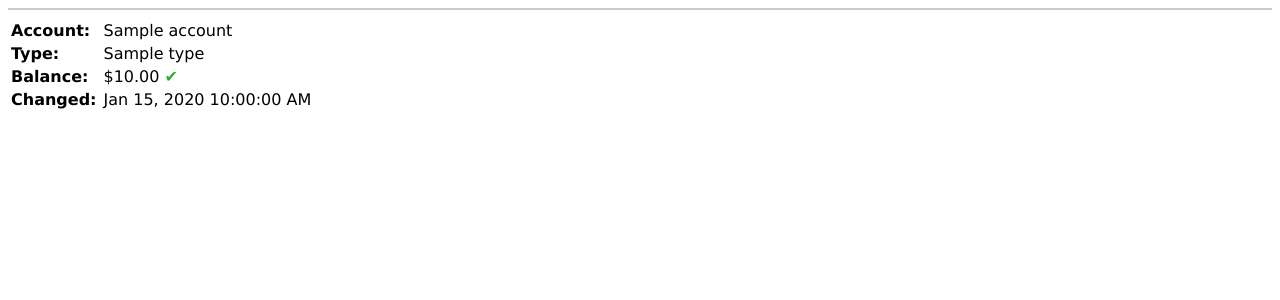
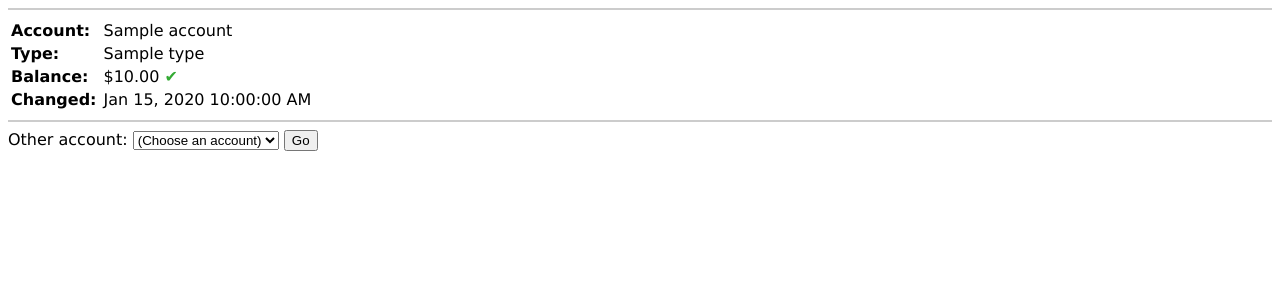
Before and after one commit to nylen/gnucash-django, a Django app: template money_templates/templates/index.html in a window 1280 px wide. Shown: the top 300 px of the page. Run offline with Django 3.2, Linux system fonts and the light colour scheme; the template is opened without the code that fills it: most values are stand-ins (such as "Sample title", 1, 10 or a date in 2020).

Commit message:
Allow viewing details of any account
The logic used to prepare the dropdown list of accounts is VERY SLOW and
needs to be refactored.

```diff
--- a/money_templates/templates/index.html
+++ b/money_templates/templates/index.html
@@ -9,5 +9,17 @@
     {% for account in accounts %}
       {% include "account_block.html" %}
     {% endfor %}
+    <div class="block">
+      <form action="{% url money_views.views.any_account %}" method="get">
+        <label for="select-account">Other account:</label>
+        <select name="select_account" id="select-account">
+          <option value="" selected="selected">(Choose an account)</option>
+          {% for account in all_accounts %}
+            <option value="{{ account.guid }}">{{ account.path }}</option>
+          {% endfor %}
+        </select>
+        <input type="submit" value="Go" />
+      </form>
+    </div>
   </body>
 </html>
--- a/urls.py
+++ b/urls.py
@@ -6,6 +6,7 @@
 
 urlpatterns = patterns('',
     (r'^$', 'money_views.views.index'),
+    (r'^any_account$', 'money_views.views.any_account'),
     (r'^accounts/(?P<key>[0-9a-f]+)$', 'money_views.views.account'),
     (r'^accounts/(?P<key>[0-9a-f]+)/modify$', 'money_views.views.modify'),
     (r'^accounts/(?P<key>[0-9a-f]+)/categorize$', 'money_views.views.batch_categorize'),
```
Also changed, not shown: money_views/views.py (+13 -0 lines).
